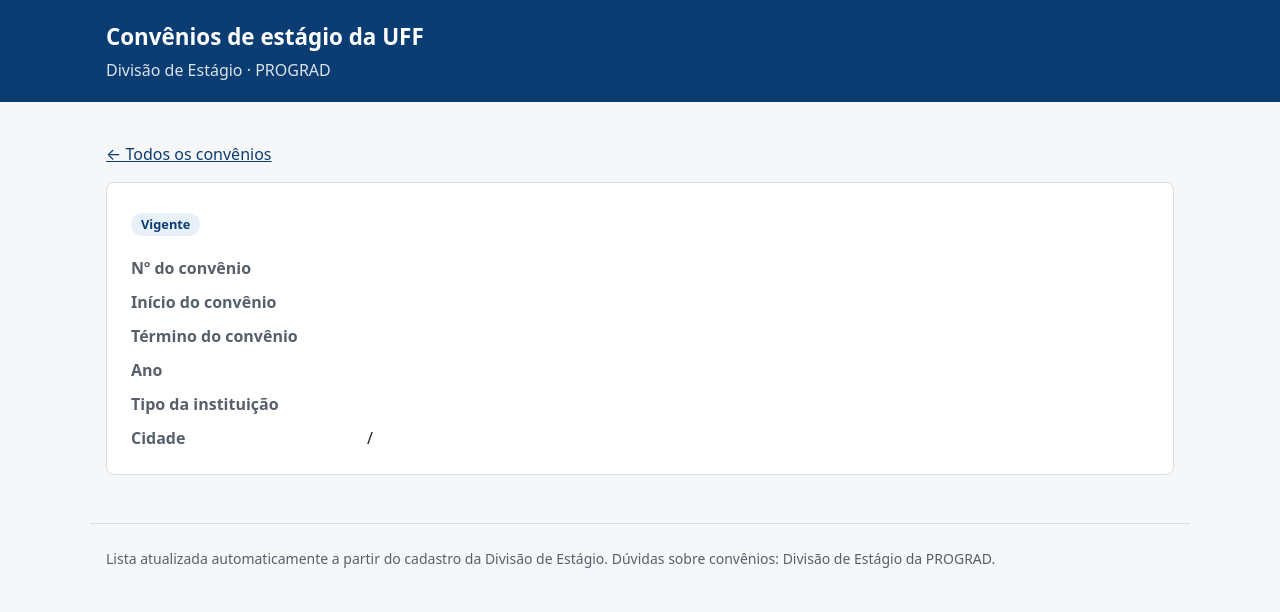
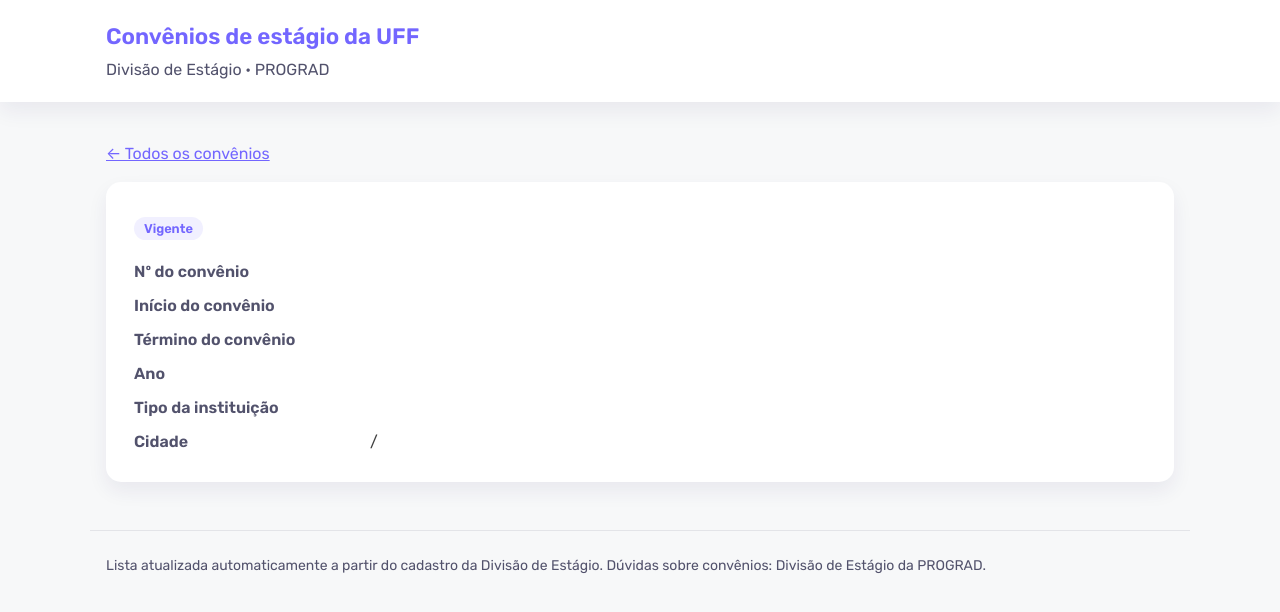
Before and after one commit to estudio-max/estagio-da-uff, a Django app: template convenios/templates/convenios/detalhe.html in a window 1280 px wide. Shown: the top 612 px of the page. Run offline with Django 5.2, Linux system fonts and the light colour scheme; the template is opened without the code that fills it, so the values that code supplies are empty.

Commit message:
Tema claro no estilo Cuba para o admin e a página pública (#8)
Paleta única em core/static/core/tema.css (lilás #7366ff, fundo #f7f8f9, cartões brancos
com raio de 15px e sombra suave, fonte Rubik), aplicada ao admin via
templates/admin/base_site.html e à página pública. Sem modo escuro. Menu do admin passa
a mostrar "Convênios" com acento. Nº do convênio não quebra linha na lista pública.

Co-authored-by: Claude Opus 5.5 <noreply@anthropic.com>

```diff
--- a/config/settings.py
+++ b/config/settings.py
@@ -52,7 +52,7 @@ ROOT_URLCONF = "config.urls"
 TEMPLATES = [
     {
         "BACKEND": "django.template.backends.django.DjangoTemplates",
-        "DIRS": [],
+        "DIRS": [BASE_DIR / "templates"],  # sobrescreve templates do admin (tema)
         "APP_DIRS": True,
         "OPTIONS": {
             "context_processors": [
--- a/convenios/apps.py
+++ b/convenios/apps.py
@@ -4,3 +4,4 @@ from django.apps import AppConfig
 class ConveniosConfig(AppConfig):
     default_auto_field = "django.db.models.BigAutoField"
     name = "convenios"
+    verbose_name = "Convênios"
--- a/convenios/templates/convenios/base.html
+++ b/convenios/templates/convenios/base.html
@@ -1,41 +1,34 @@
-<!doctype html>
+{% load static %}<!doctype html>
 <html lang="pt-br">
 <head>
   <meta charset="utf-8">
   <meta name="viewport" content="width=device-width, initial-scale=1">
   <title>{% block titulo %}Convênios de estágio{% endblock %} · UFF</title>
+  <link rel="preconnect" href="https://fonts.googleapis.com">
+  <link rel="stylesheet" href="https://fonts.googleapis.com/css2?family=Rubik:wght@400;500;600&display=swap">
+  <link rel="stylesheet" href="{% static 'core/tema.css' %}">
   <style>
-    :root {
-      --fundo: #f6f7f9; --superficie: #fff; --texto: #1b1f24; --suave: #57606a;
-      --borda: #d8dee4; --marca: #0b3d73; --marca-texto: #fff; --foco: #f0a500;
-      --destaque: #e8f0fa;
-    }
-    @media (prefers-color-scheme: dark) {
-      :root {
-        --fundo: #0f1419; --superficie: #171c22; --texto: #e6e9ec; --suave: #9aa4ae;
-        --borda: #2d353e; --marca: #7fb0e8; --marca-texto: #0f1419; --destaque: #1c2a3a;
-      }
-    }
+    /* Paleta em core/tema.css; aqui só os apelidos usados pela página pública. */
+    :root { --marca: var(--cor-principal); --marca-texto: #fff; --destaque: var(--cor-principal-clara); --foco: #f0a500; }
     * { box-sizing: border-box; }
     body {
       margin: 0; background: var(--fundo); color: var(--texto);
-      font: 16px/1.5 system-ui, -apple-system, "Segoe UI", Roboto, sans-serif;
+      font: 16px/1.5 var(--fonte);
     }
     a { color: var(--marca); }
     :focus-visible { outline: 3px solid var(--foco); outline-offset: 2px; }
     .pular { position: absolute; left: -999px; }
     .pular:focus { left: 16px; top: 8px; background: var(--superficie); padding: 8px; }
-    header { background: var(--marca); color: var(--marca-texto); }
+    header { background: var(--superficie); color: var(--texto); box-shadow: var(--sombra); }
     header .conteudo { padding-block: 20px; }
-    header h1 { margin: 0; font-size: 1.4rem; }
-    header p { margin: 4px 0 0; opacity: .85; }
+    header h1 { margin: 0; font-size: 1.4rem; font-weight: 600; color: var(--cor-principal); }
+    header p { margin: 4px 0 0; color: var(--suave); }
     header a { color: inherit; text-decoration: none; }
     .conteudo { max-width: 1100px; margin: 0 auto; padding-inline: 16px; }
     main { padding-block: 24px 48px; }
     .selo { display: inline-block; background: var(--destaque); color: var(--marca); font-weight: 600;
       font-size: .8rem; padding: 2px 10px; border-radius: 999px; }
     .selo-futuro { background: #fff4d6; color: #7a4b00; }
-    @media (prefers-color-scheme: dark) { .selo-futuro { background: #3a2c08; color: #f5c66b; } }
     footer { color: var(--suave); font-size: .875rem; padding-block: 24px; border-top: 1px solid var(--borda); }
   </style>
   {% block estilo %}{% endblock %}
--- a/convenios/templates/convenios/detalhe.html
+++ b/convenios/templates/convenios/detalhe.html
@@ -5,8 +5,8 @@
 
 {% block estilo %}
 <style>
-  .cartao { background: var(--superficie); border: 1px solid var(--borda); border-radius: 8px; padding: 24px; }
-  .cartao h2 { margin: 0 0 4px; font-size: 1.3rem; }
+  .cartao { background: var(--superficie); border-radius: var(--raio); box-shadow: var(--sombra); padding: 28px; }
+  .cartao h2 { margin: 0 0 6px; font-size: 1.3rem; font-weight: 500; color: var(--texto-forte); }
   dl { display: grid; grid-template-columns: 220px 1fr; gap: 10px 16px; margin: 20px 0 0; }
   dt { color: var(--suave); font-weight: 600; }
   dd { margin: 0; }
--- /dev/null
+++ b/core/static/core/tema.css
@@ -0,0 +1,118 @@
+/* Tema claro do sistema, inspirado no visual do Cuba (paleta e formas; CSS próprio).
+   Usado pelo admin (templates/admin/base_site.html) e pela página pública. */
+
+:root {
+  --cor-principal: #7366ff;
+  --cor-principal-escura: #5b4fe0;
+  --cor-principal-clara: #f1f0ff;
+  --fundo: #f7f8f9;
+  --superficie: #ffffff;
+  --texto: #404040;
+  --texto-forte: #222222;
+  --suave: #52526c;
+  --borda: rgba(82, 82, 108, 0.12);
+  --sombra: 0 9px 20px rgba(46, 35, 94, 0.07);
+  --raio: 15px;
+  --raio-pequeno: 6px;
+  --fonte: "Rubik", system-ui, -apple-system, "Segoe UI", Roboto, sans-serif;
+  color-scheme: light;
+
+  /* Variáveis do admin do Django mapeadas para a paleta */
+  --primary: var(--cor-principal);
+  --secondary: var(--cor-principal);
+  --accent: var(--cor-principal);
+  --primary-fg: #fff;
+  --body-fg: var(--texto);
+  --body-bg: var(--fundo);
+  --body-quiet-color: var(--suave);
+  --body-medium-color: var(--texto);
+  --body-loud-color: var(--texto-forte);
+  --header-color: var(--texto);
+  --header-branding-color: var(--cor-principal);
+  --header-bg: var(--superficie);
+  --header-link-color: var(--suave);
+  --breadcrumbs-fg: var(--suave);
+  --breadcrumbs-link-fg: var(--cor-principal);
+  --breadcrumbs-bg: var(--fundo);
+  --link-fg: var(--cor-principal);
+  --link-hover-color: var(--cor-principal-escura);
+  --link-selected-fg: var(--cor-principal-escura);
+  --hairline-color: var(--borda);
+  --border-color: #dfe0e6;
+  --darkened-bg: #fafafc;
+  --selected-bg: var(--cor-principal-clara);
+  --selected-row: var(--cor-principal-clara);
+  --button-bg: var(--cor-principal);
+  --button-hover-bg: var(--cor-principal-escura);
+  --default-button-bg: var(--cor-principal-escura);
+  --default-button-hover-bg: var(--cor-principal);
+  --object-tools-bg: var(--cor-principal);
+  --object-tools-hover-bg: var(--cor-principal-escura);
+  --font-family-primary: var(--fonte);
+}
+
+/* ---------- Admin ---------- */
+
+body { background: var(--fundo); font-family: var(--fonte); }
+.theme-toggle { display: none; } /* só tema claro */
+
+#header {
+  background: var(--superficie);
+  box-shadow: var(--sombra);
+  padding-block: 14px;
+}
+#site-name a { color: var(--cor-principal); font-weight: 600; }
+#user-tools { color: var(--suave); text-transform: none; letter-spacing: 0; font-size: .875rem; }
+#user-tools a { border-bottom-color: transparent; }
+
+div.breadcrumbs { background: transparent; color: var(--suave); padding-block: 16px; }
+div.breadcrumbs a { color: var(--cor-principal); }
+
+#content h1 { color: var(--texto-forte); font-weight: 500; }
+
+.module, #changelist .changelist-form-container, #changelist-filter, fieldset.module,
+.inline-group, .dashboard .module {
+  background: var(--superficie);
+  border: 0;
+  border-radius: var(--raio);
+  box-shadow: var(--sombra);
+  overflow: hidden;
+}
+.module h2, .module caption, .inline-group h2 {
+  background: var(--superficie);
+  color: var(--texto-forte);
+  font-weight: 500;
+  font-size: 1rem;
+  text-transform: none;
+  letter-spacing: 0;
+  padding: 16px 20px;
+  border-bottom: 1px solid var(--borda);
+}
+thead th, tfoot td, .module table th[scope="col"] {
+  background: var(--darkened-bg);
+  color: var(--suave);
+  font-weight: 500;
+}
+tr:hover td { background: #fbfbfe; }
+
+#nav-sidebar { background: var(--superficie); border-right: 1px solid var(--borda); }
+#nav-sidebar .current-model { background: var(--cor-principal-clara); }
+
+input[type="text"], input[type="password"], input[type="email"], input[type="url"],
+input[type="number"], input[type="search"], textarea, select, .vTextField {
+  border-radius: var(--raio-pequeno);
+  border: 1px solid var(--border-color);
+}
+input:focus, textarea:focus, select:focus { border-color: var(--cor-principal); outline: 2px solid var(--cor-principal-clara); }
+
+.button, input[type="submit"], input[type="button"], .submit-row input, a.button,
+.object-tools a {
+  border-radius: var(--raio-pequeno);
+}
+.object-tools a { border-radius: var(--raio-pequeno); text-transform: none; letter-spacing: 0; }
+
+#changelist-filter h2 { background: var(--superficie); color: var(--texto-forte); text-transform: none; }
+#changelist-filter li.selected a { color: var(--cor-principal); }
+
+.login #container { border-radius: var(--raio); box-shadow: var(--sombra); border: 0; overflow: hidden; }
+.login #header { box-shadow: none; }
```
Also changed, not shown: ARCHITECTURE.md (+1 -0 lines), convenios/templates/convenios/lista.html (+6 -5 lines), templates/admin/base_site.html (added, +18 -0 lines).
